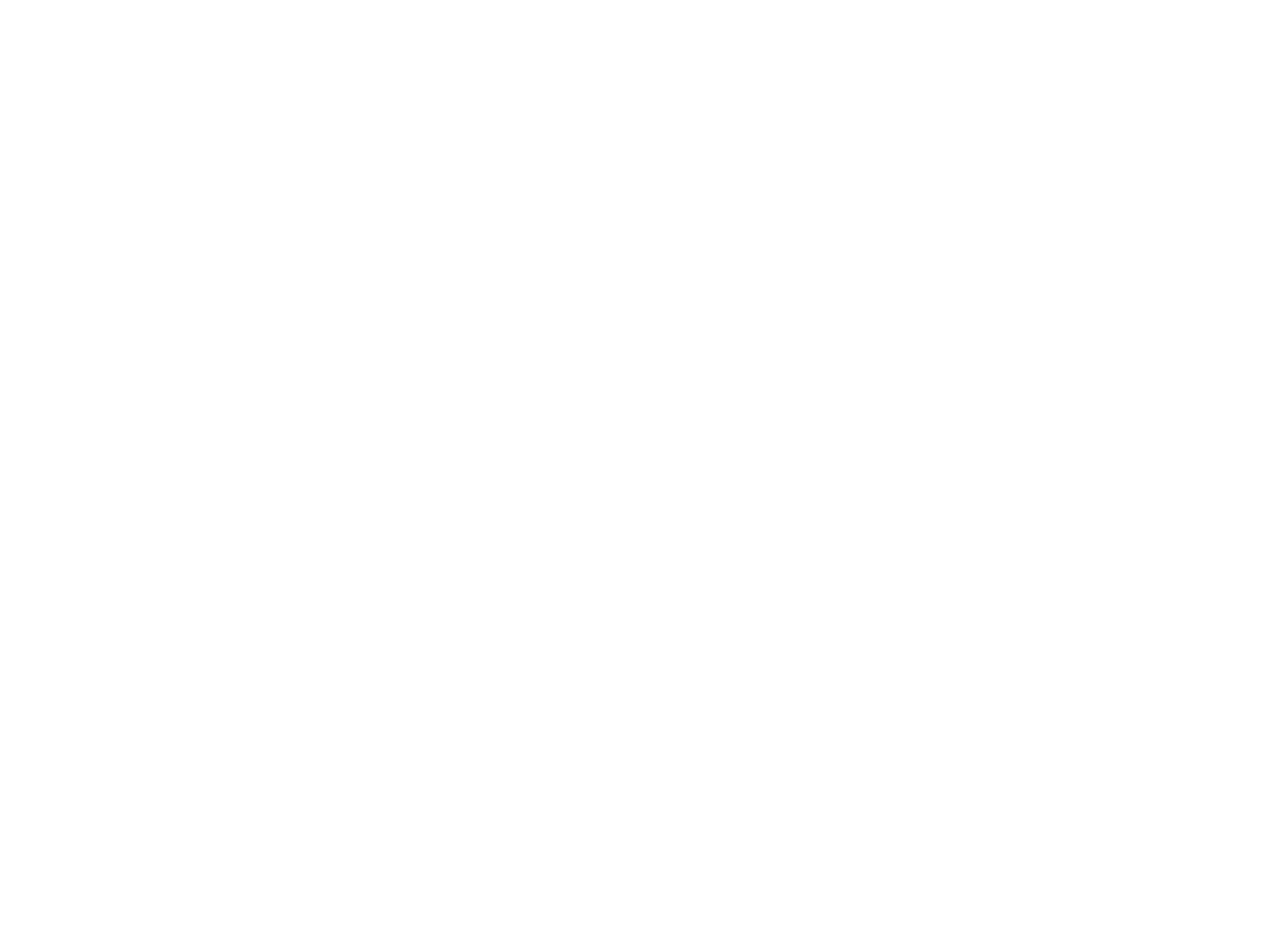
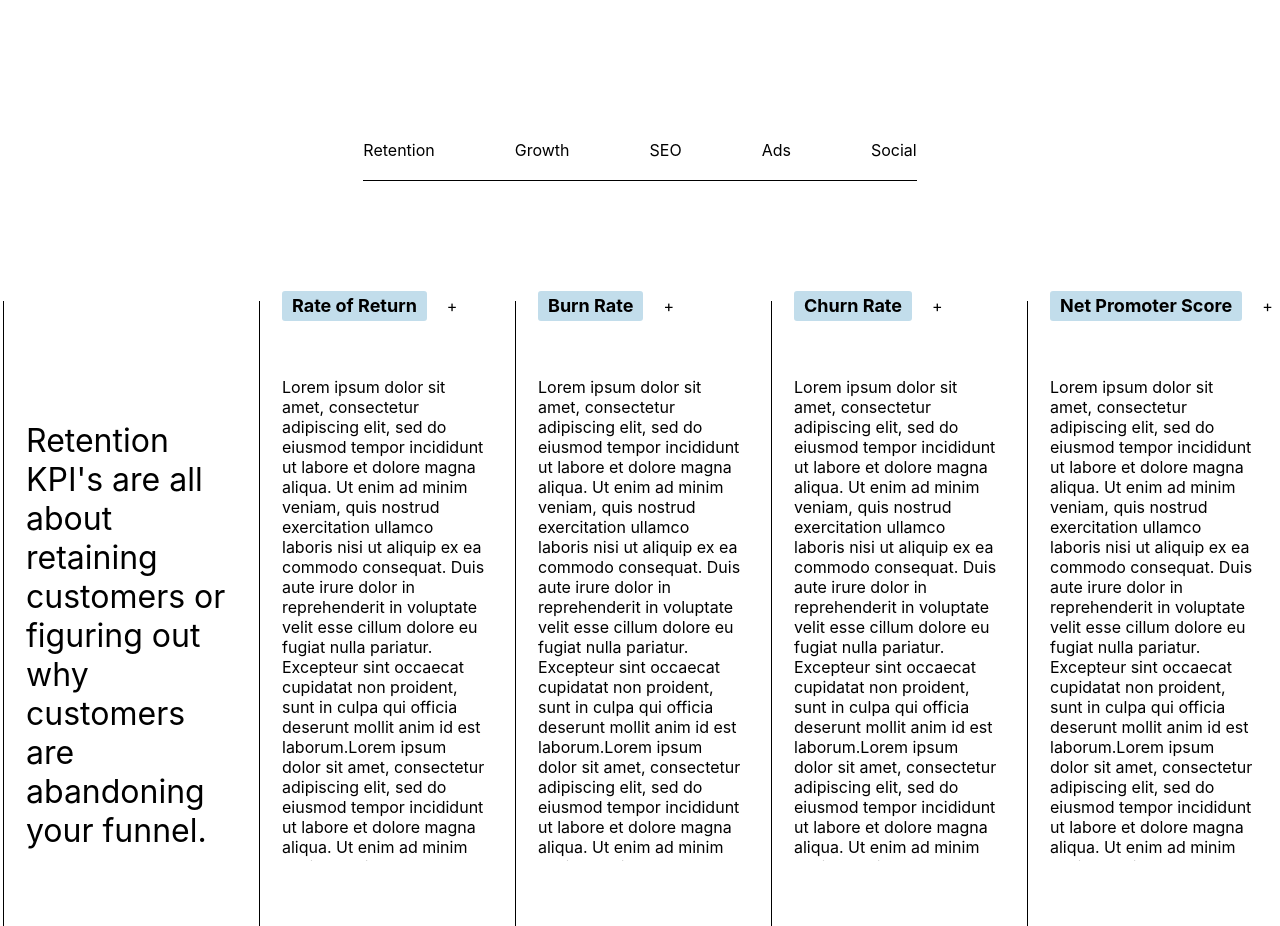
Before and after one commit to renebreslauer/KPI_Calc_v2, a React (Create React App) app: page /Growth in a window 1280 px wide. Shown: the part 660-1586 px from the top of the page. Before the commit the page ends 800 px from the top, so only its background shows below. Built offline with nearby package versions, Linux system fonts and the light colour scheme; a web font is replaced by a local one.

Commit message:
disable horizontal scroll

```diff
--- a/package.json
+++ b/package.json
@@ -11,6 +11,7 @@
     "react-router-dom": "^5.2.0",
     "react-router-hash-link": "^2.0.0",
     "react-scripts": "3.4.1",
+    "react-scroll": "^1.8.0",
     "sass": "^1.26.10"
   },
   "scripts": {
--- a/src/App.js
+++ b/src/App.js
@@ -1,9 +1,14 @@
 import React from 'react'
 import './App.scss'
 import { BrowserRouter as Router, Switch, Route } from 'react-router-dom'
-import { VerticalContainer, HorizontalContainer } from './pages/index'
+import {
+  VerticalContainer,
+  HorizontalContainer,
+  Retention,
+  Growth,
+  Home,
+} from './pages/index'
 import { UpperNav, LowerNav } from './components/index'
-
 
 function App() {
   return (
@@ -11,13 +16,13 @@
       <Router>
         <UpperNav />
         <Switch>
-      <Route exact path="/">
-        <HorizontalContainer />
-      </Route>
+          <Route path="/Growth" component={HorizontalContainer}></Route>
+          <Route path="/Retention" component={HorizontalContainer}></Route>
+          <Route exact path="/" component={HorizontalContainer}></Route>
         </Switch>
       </Router>
     </>
   )
 }
 
-export default App;
+export default App
--- a/src/App.scss
+++ b/src/App.scss
@@ -106,7 +106,7 @@
   height: 100vw;
   transform: rotate(-90deg) translateX(-100vh);
   transform-origin: top left;
-  overflow-y: scroll;
+  overflow-y: hidden;
   overflow-x: hidden;
   position: absolute;
   scrollbar-width: none;
```
Also changed, not shown: 1 other file (tests, documents, lock files or other folders). Lines whose indentation alone changed are shown as unchanged.
